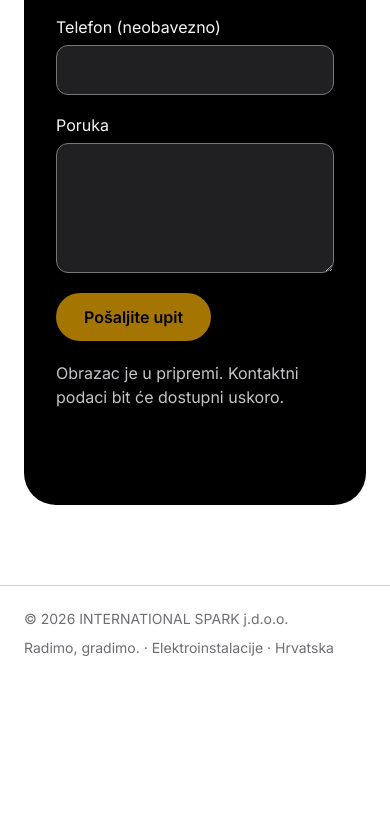
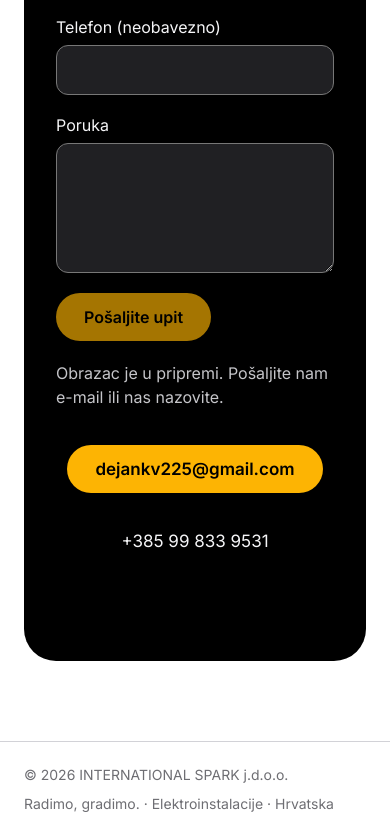
Before and after one commit to nikacic/international-spark, a plain HTML site: page international-spark-website/index.html in a window 390 px wide. Shown: the part 4545-5381 px from the top of the page. Before the commit the page ends 5225 px from the top, so only its background shows below. Drawn offline with Linux system fonts and the light colour scheme.

Commit message:
Add company phone and email contact links

```diff
--- a/international-spark-website/index.html
+++ b/international-spark-website/index.html
@@ -9,13 +9,13 @@
 <link rel="preconnect" href="https://fonts.googleapis.com">
 <link rel="preconnect" href="https://fonts.gstatic.com" crossorigin>
 <link href="https://fonts.googleapis.com/css2?family=Inter:wght@400;500;600;700&display=swap" rel="stylesheet">
-<link rel="stylesheet" href="styles.css?v=logo-motto-1">
+<link rel="stylesheet" href="styles.css?v=contact-1">
 <meta property="og:type" content="website">
 <meta property="og:locale" content="hr_HR">
 <meta property="og:title" content="International Spark - Energija. Precizno spojena.">
 <meta property="og:description" content="Elektroinstalacije, sigurnosni sustavi i montaža. Hrvatska.">
 <meta name="theme-color" content="#022248">
-<script type="application/ld+json">{"@context": "https://schema.org", "@type": "Electrician", "name": "INTERNATIONAL SPARK j.d.o.o.", "areaServed": "HR", "slogan": "Radimo. Gradimo."}</script>
+<script type="application/ld+json">{"@context": "https://schema.org", "@type": "Electrician", "name": "INTERNATIONAL SPARK j.d.o.o.", "areaServed": "HR", "slogan": "Radimo. Gradimo.", "telephone": "+385998339531", "email": "dejankv225@gmail.com"}</script>
 <script src="script.js" defer></script>
 </head>
 <body>
@@ -136,10 +136,13 @@
         <label>Telefon (neobavezno)<input name="phone" type="tel" autocomplete="tel" maxlength="40"></label>
         <label>Poruka<textarea name="message" rows="5" required maxlength="5000"></textarea></label>
         <button type="submit" class="submit-button" disabled>Pošaljite upit</button>
-        <p id="form-status" role="status" aria-live="polite">Obrazac je u pripremi. Kontaktni podaci bit će dostupni uskoro.</p>
+        <p id="form-status" role="status" aria-live="polite">Obrazac je u pripremi. Pošaljite nam e-mail ili nas nazovite.</p>
         <noscript><p>Za slanje obrasca omogućite JavaScript.</p></noscript>
       </form>
-      <!-- Add verified tel: and mailto: links here when company details are supplied. -->
+      <div class="contact-links">
+        <a class="design-42" href="mailto:dejankv225@gmail.com">dejankv225@gmail.com</a>
+        <a class="design-43" href="tel:+385998339531">+385 99 833 9531</a>
+      </div>
     </div>
   </section>
 
--- a/international-spark-website/styles.css
+++ b/international-spark-website/styles.css
@@ -61,3 +61,5 @@ a{color:var(--navy)}a:hover{color:var(--navy-hover)}
 .logo-signature .design-19{object-fit:contain;height:auto;max-height:340px;width:min(340px,100%)}
 .logo-motto{margin:0;color:var(--navy);font-size:clamp(24px,4vw,36px);font-weight:600;letter-spacing:-.025em}
 @media(max-width:640px){.design-12{font-size:clamp(40px,10vw,64px)}.brand-motto{font-size:12px}.logo-signature{gap:20px}}
+
+.contact-links{margin-top:36px;display:flex;gap:24px;justify-content:center;align-items:center;flex-wrap:wrap}.contact-links a{max-width:100%;overflow-wrap:anywhere;justify-content:center}
```
